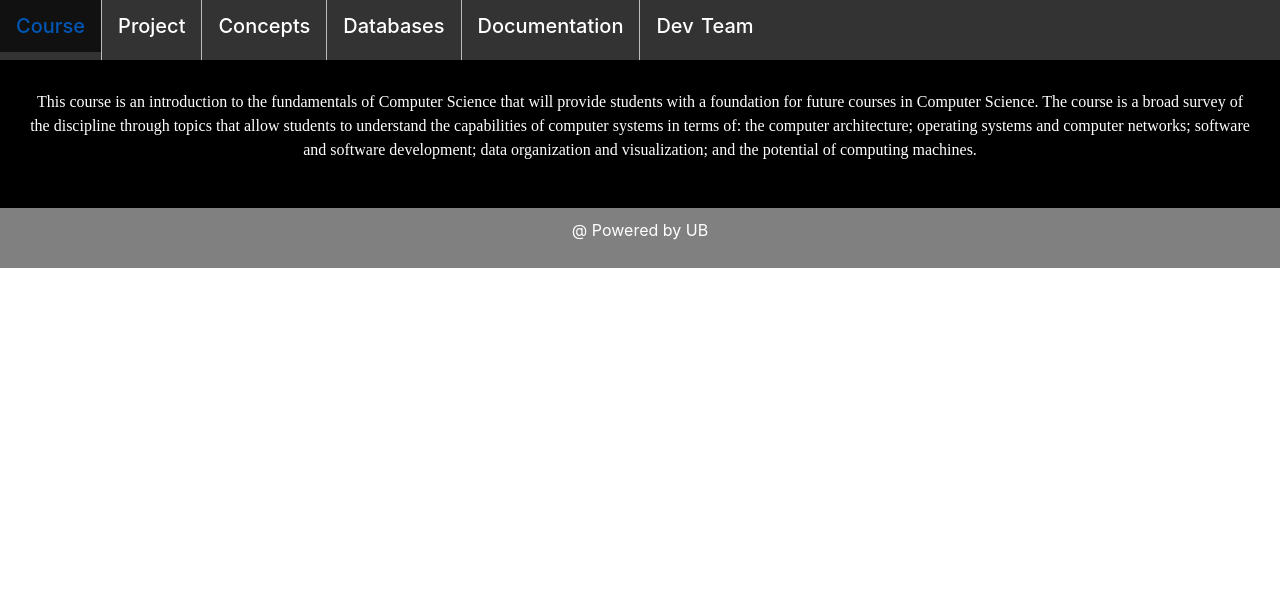
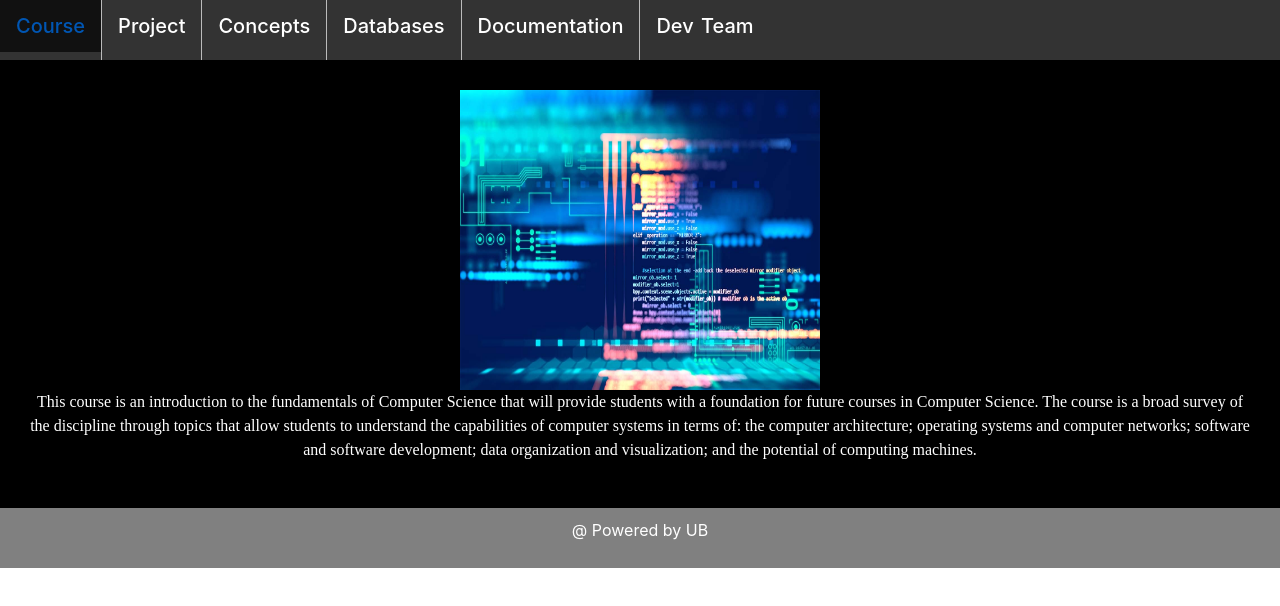
Before and after one commit to Brandy-0/foc, a plain HTML site: page index.html in a window 1280 px wide. Drawn offline with nearby package versions, Linux system fonts and the light colour scheme.

Commit message:
Update index.html

```diff
--- a/index.html
+++ b/index.html
@@ -20,6 +20,7 @@
   </nav>
 <section>
   <article>
+    <img src="comSci1.jpg" alt="IT" width="360" height="300" >
     <p>This course is an introduction to the fundamentals of Computer Science
 that will provide students with a foundation for future courses in Computer
 Science. The course is a broad survey of the discipline through topics that
```
